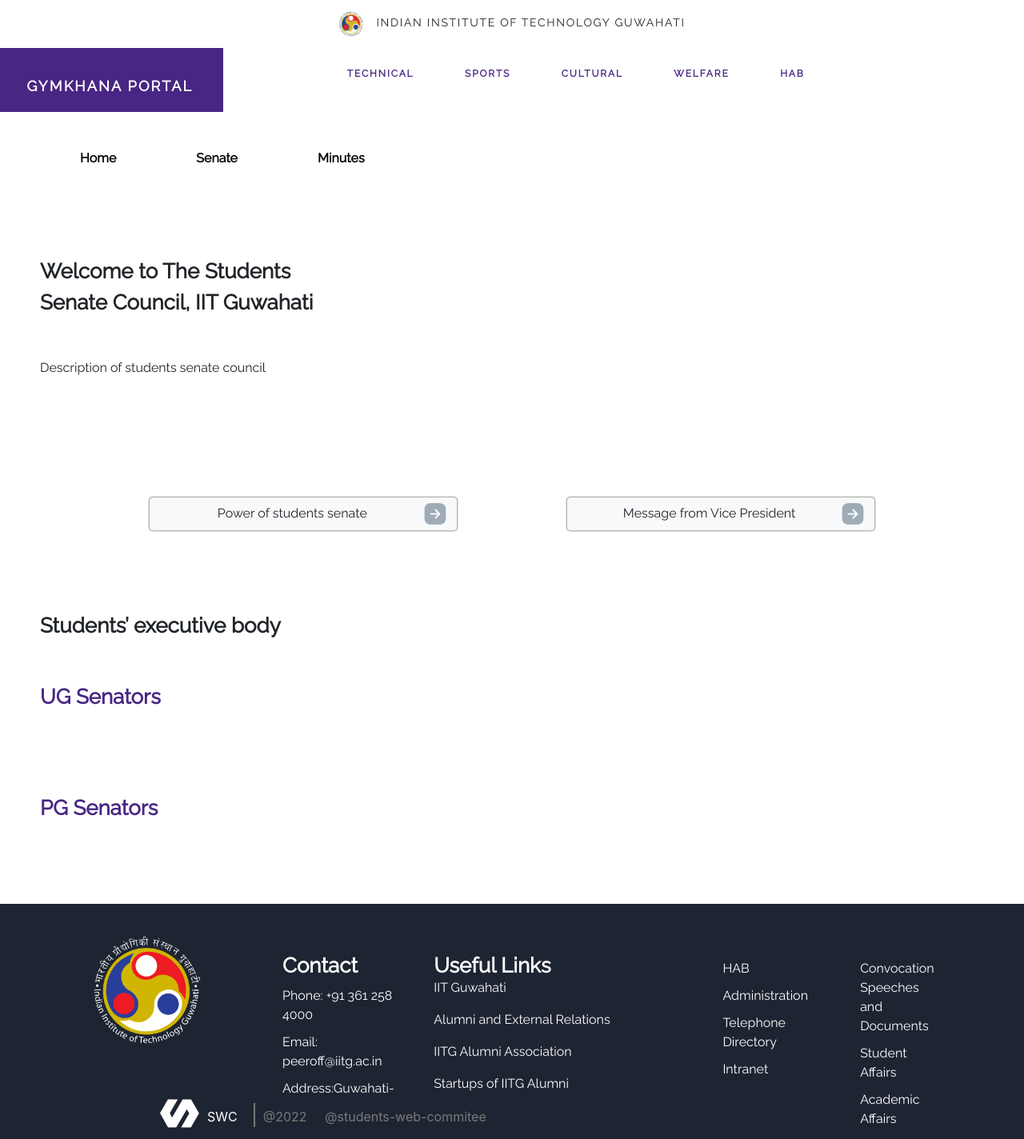
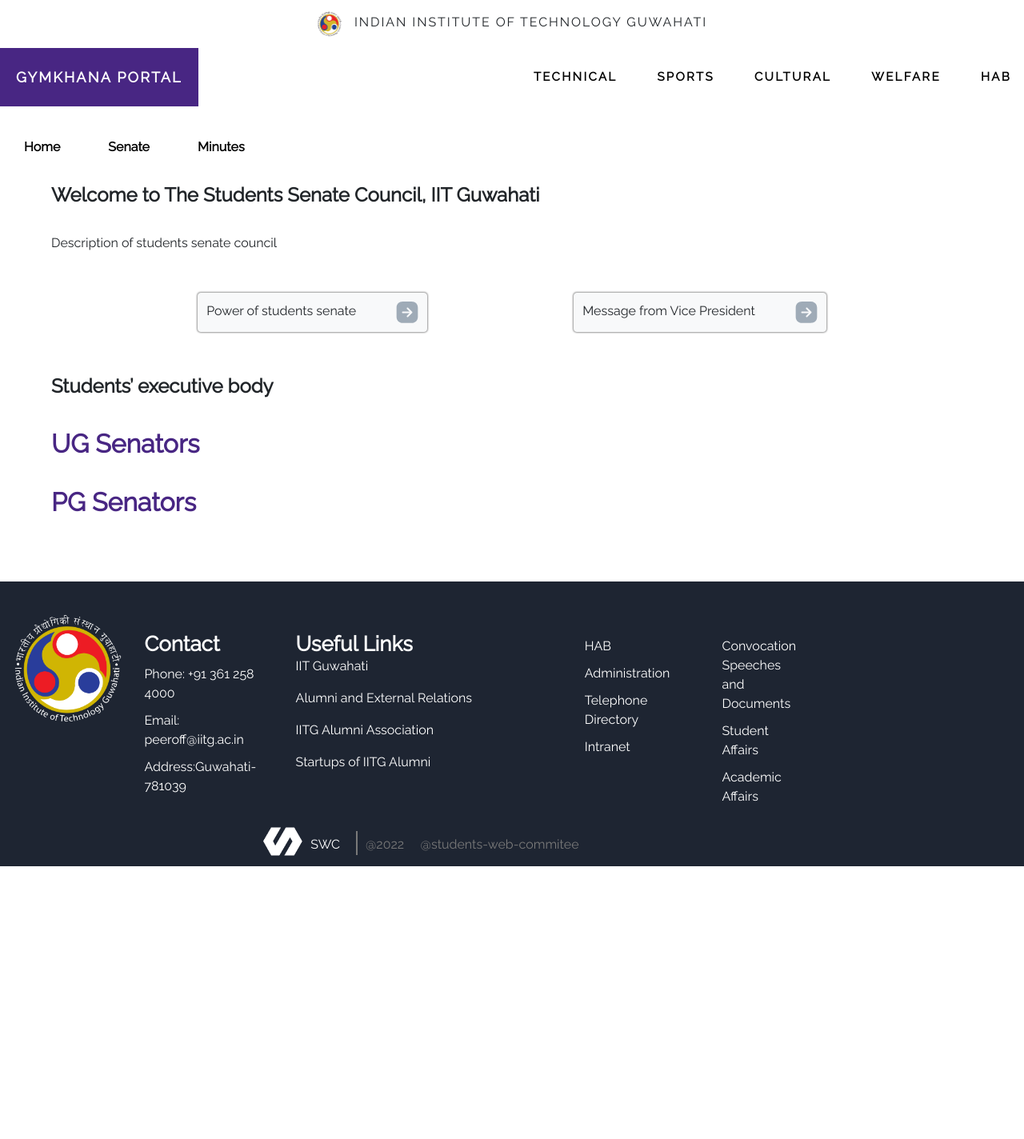
Before and after one commit to swciitg/Gymkhana-Portal-2024, a Django app: page /senate/ in a window 1280 px wide. Shown: the whole page at 80% size. After the commit the page ends 1083 px from the top, so only its background shows below. Run offline with Django 4.2, Linux system fonts and the light colour scheme; data that the repository does not hold is empty.

Commit message:
senate page done

```diff
--- a/gymkhana/static/main/styles/footer.css
+++ b/gymkhana/static/main/styles/footer.css
@@ -5,12 +5,13 @@
     display: flex;
     padding: 1%;
     justify-content: space-around;
-    height: 100%;
+    flex-direction: column;
+    height: auto;
     transform: translateY(50px);
-
 }
 
 .logodiv {
+    margin-right: 2vw;
     margin-top: 2%;
 }
 
@@ -23,7 +24,7 @@
 
 .footer-info {
     display: flex;
-    margin-left: -8%;
+
 }
 
 .footer-contact {
@@ -72,8 +73,11 @@
 .swc {
     background-color: #1E2532;
     display: flex;
+    justify-content: center;
     transform: translateX(200px);
+    margin-top: 2vw;
     width: 50%;
+
 }
 
 .swclogo {
--- a/gymkhana/static/main/styles/header.css
+++ b/gymkhana/static/main/styles/header.css
@@ -1,43 +1,64 @@
-.headtext{font-family: 'Raleway';
+.headtext {
+    font-family: 'Raleway';
     font-style: normal;
     font-weight: 400;
-    font-size: 14px;
+    font-size: 1rem;
     line-height: 16px;
     display: flex;
     align-items: center;
     letter-spacing: 0.12em;
     text-transform: uppercase;
-    padding-left: 15px; margin-top: 10px;
+    padding-left: 15px;
+    margin-top: 10px;
 }
-    .navbar{
+.header{
+    width: 100%;
+}
+.navbar {
     display: flex;
     flex-wrap: nowrap;
+    padding: 0.5rem 1rem 0.5rem 0rem;
+    width: 100%;
+    box-sizing: border-box;
 }
-    .gymkhana-portal{
-        background-color:#482683;padding-left: 3%;padding-right: 3%; transform: translateX(-20px);
+
+.gymkhana-portal {
+    background-color: #482683;
+    padding: 20px;
+
+
+
 }
-    .navbarText{
+/* body{
+    overflow-x: hidden;
+} */
+.navbarText {
     font-family: 'Raleway';
     font-style: normal;
     font-weight: 700;
     font-size: 18px;
     line-height: 33px;
     display: flex;
-                justify-content:flex-start;
+    justify-content: center;
+    align-items: center;
     letter-spacing: 0.1188em;
     text-transform: uppercase;
-                margin-top:15%;
+    text-decoration: none;
+    color: #FFFFFF;
+
+}
+
+.navbarText:hover {
+    text-decoration: none;
+}
+
+.navbar-center {
+    font-family: 'Raleway';
+    font-style: normal;
+    font-weight: 700;
+    font-size: 15px;
 
 
-
-                color: #FFFFFF;
-    }
-   .navbar-center{font-family: 'Raleway';
-    font-style: normal;
-    font-weight: 700;
-    font-size: 12px;
-    line-height: 14px;
-    /* identical to box height */
 
     display: flex;
     align-items: center;
@@ -45,64 +66,84 @@
     text-transform: uppercase;
 
     color: #482683;
-    transform: translateX(-45vw);
+
 
 }
-   .navbarLink{
-    padding-left: 20%;
+
+.navbarLink {
+    padding-left: 50px;
+    box-sizing: border-box;
+    text-decoration: none;
+    color: black;
 }
-   .dropdown{display: none;
+
+.navbarLink:hover {
+    text-decoration: none;
+}
+
+.dropdown {
+    display: none;
 }
 
 
-   @media (max-width: 1000px){
-    .navbar-center{
-        transform: scale(.8)translateX(-45vw);
+@media (max-width: 1000px) {
+    .navbar-center {
+
         margin-top: 15px;
     }
-    .gymkhana-portal{transform:scale(.8)translateX(-60px)translateY(14px) ;}
+
+
 }
-   @media (max-width:700px){
-    html,body{
-        overflow-x: hidden;
+
+@media (max-width:1000px) {
+
+    .navbar{
+        padding: 0.5rem 0rem;
     }
-    .navbar-center{
-        transform: scale(.75)translateX(-30vw);
+
+    .navbar-center {
+
         margin-top: 45px;
     }
-    .gymkhana-portal{transform:scale(.7)translateX(-80px)translateY(22px) ;}
-    .navbarLink{
+
+
+
+    .navbarLink {
         padding-left: 10%;
     }
-    .icon{margin-left: 5vh;}
-    .title{transform: scale(.7);
+
+    .icon {
+        margin-left: 5vh;
     }
-   .navbar-center{display: none;}
-   .dropdown{display: block;
-            margin-top: 20px;
-        /* position:absolute;
-        margin-left: 300px; */
+
+    .title {
+        transform: scale(.7);
+    }
+
+    .navbar-center {
+        display: none;
+    }
+
+    .dropdown {
+        display: block;
+        margin-right: 10px;
+
+
     }
 
 }
-   @media (max-width:590px){
-    .navbarText{
-        font-size: 14px;
 
-    }
-    .gymkhana-portal{
-        margin-left: 10px;
+@media (max-width:590px) {
+    .navbarText {
+        font-size: 20px;
     }
 
 }
-   @media (max-width:540px){
-    .gymkhana-portal{
-        white-space:nowrap;
+
+@media (max-width:300px) {
+    .navbarText {
+
+        font-size: 15px;
+
     }
 }
-@media(max-width:467px){
-    .gymkhana-portal{margin-top: -10px;}
-}
-@media (max-width:285px){
-    .gymkhana-portal{margin-top: -25px;}
-}
--- a/gymkhana/static/main/styles/headlinks.css
+++ b/gymkhana/static/main/styles/headlinks.css
@@ -1,15 +1,33 @@
 
 .links{
-    display:flex ; justify-content: space-evenly;width: 20%; margin-left: 50px;
+    display:flex ; justify-content: space-evenly;
 
 }
 #link1,#link2,#link3{
     text-decoration:none;color: black;
 }
+.links div a{
+    font-family: 'Raleway';
+        font-style: normal;
+        font-weight: 700; font-size: 1rem;
+}
+.links div{
+margin: 30px;
+}
+.headlinks{
+    display: flex;
+    width: 100%;
+
+}
+@media (max-width:500px) {
+.links div a{
+    font-size: 16px;
 
 
-
-    @media (max-width:1000px){
-        .links{transform:translateX(80px)scale(.9);
-
-    }}
+}
+.links div{
+    margin: 10px;
+    margin-top: 20px;
+    margin-bottom: 20px;
+}
+}
--- a/gymkhana/static/main/styles/senate.css
+++ b/gymkhana/static/main/styles/senate.css
@@ -3,13 +3,14 @@
     display: flex;
     justify-content: space-between;
     flex-wrap: wrap;
-    margin-left: 100px;
-    margin-right: 100px;
+    margin-left: 5%;
+    margin-right: 5%;
 }
 
 .card {
-    width: 18rem;
-    margin: 50px;
+    width: 300px;
+    margin: 25px;
+    box-sizing: border-box;
 }
 
 .card-body {
@@ -33,68 +34,73 @@
     font-family: 'Raleway';
     font-style: normal;
     font-weight: 700;
-    margin: 50px;
-    font-size: 26px;
-    width: 28%;
+   font-size: 2rem;
+   width: 100%;
+   padding: 0% 5%;
     color: #482683;
+    margin-bottom: 25px;
 }
 
 .studentext {
     font-family: 'Raleway';
     font-style: normal;
     font-weight: 700;
-    margin: 50px;
-    margin-top: 100px;
-    font-size: 26px;
-    width: 28%;
+    width: 100%;
+    font-size: 1.5rem;
+    padding: 0% 5%;
+    margin-bottom: 30px;
+
 }
 
 .btn {
     -webkit-box-shadow: 0px 0px 2px 1px rgba(153, 153, 153, 1);
     -moz-box-shadow: 0px 0px 2px 1px rgba(153, 153, 153, 1);
     box-shadow: 0px 0px 2px 1px rgba(153, 153, 153, 1);
-    width: 30vw;
+   padding: 10px 10px !important;
 }
 
-.studsenate {
-    display: flex;
-    justify-content: space-between;
-}
 
 .descriptionText {
     font-family: 'Raleway';
     font-style: normal;
     font-weight: 400;
     text-align: left;
-    margin: auto;
+
 }
 
+.studsenate {
+    display: flex;
+    justify-content: space-between;
+    gap: 50px;
+}
 .Msgvp {
     display: flex;
     justify-content: space-between;
+    gap: 50px;
+
 }
 
 .description {
     font-family: 'Raleway';
     font-style: normal;
     font-weight: 500;
-    margin: 50px;
-    position: relative;
-    bottom: 100px;
+    width: 100%;
+    font-size: 1rem;
+    padding: 0% 5%;
+    margin-top: 20px;
 }
 
 .header {
-    margin: 0px 0px 50px 0px;
+    /* margin: 0px 0px 50px 0px; */
     width: 100%;
 }
 
-.headlinks {
-    transform: translateY(-60px);
-    height: 50%;
-}
+
 
 .toplinks {
-    margin: 50px;
+    margin: 50px 0px;
+    width: 100%;
+    padding: 0% 5%;
     display: flex;
     justify-content: space-evenly;
 }
--- a/gymkhana/templates/main/Senate.html
+++ b/gymkhana/templates/main/Senate.html
@@ -19,27 +19,27 @@
     <div class="header">{% include './components/header.html'%}</div>
     <div class="headlinks">{% include './components/headlinks.html'%}</div>
 
-    <p class="studentext" style="position:relative;bottom: 100px;">Welcome to The Students Senate Council, IIT Guwahati
-    </p>
-    <p class="description">Description of students senate council</p>
+    <div class="studentext">Welcome to The Students Senate Council, IIT Guwahati
+    </div>
+    <div class="description">Description of students senate council</div>
     <div class="toplinks">
         <button class="btn btn-light ">
             <div class="studsenate">
-                <p class="descriptionText">Power of students senate </p><img
+                <div class="descriptionText">Power of students senate </div><img
                     src="{% static 'main/images/Arrow - Right Square.svg' %}" class="image" alt="img">
             </div>
         </button>
         <button class="btn btn-light">
             <div class="Msgvp ">
-                <p class="descriptionText">Message from Vice President </p><img
+                <div class="descriptionText">Message from Vice President </div><img
                     src="{% static 'main/images/Arrow - Right Square.svg' %}" class="image" alt="">
             </div>
         </button>
 
     </div>
 
-    <p class="studentext">Students’ executive body</p>
-    <p class="pgtext">UG Senators</p>
+    <div class="studentext">Students’ executive body</div>
+    <div class="pgtext">UG Senators</div>
     <div class="carddeck">
         {% for data in res2 %}
         <div class="card">
--- a/gymkhana/templates/main/components/footer.html
+++ b/gymkhana/templates/main/components/footer.html
@@ -11,6 +11,7 @@
 
 <body>
     <div class="footer">
+        <div style="display: flex;">
         <div class="logodiv">
             <img src="{% static 'main/images/IITG_White.png' %}" alt="/" class="logoimg">
 
@@ -64,6 +65,10 @@
             <div class="vertical-line"></div>
             <div class="swc-text2">@2022 &nbsp &nbsp @students-web-commitee</div>
         </div>
+        </div>
+
+
+
 
 
 </body>
--- a/gymkhana/templates/main/components/header.html
+++ b/gymkhana/templates/main/components/header.html
@@ -8,7 +8,7 @@
     <script src="https://cdn.jsdelivr.net/npm/bootstrap@4.6.2/dist/js/bootstrap.bundle.min.js"></script>
     <link rel="stylesheet" href="{% static 'main/styles/header.css' %}">
 </head>
-<div class="header" id="header" style="width:100% ;margin:10px 0px 0px 0px; height: 135.5px;">
+<div class="header" id="header" style="width:100% ;margin:10px 0px 0px 0px; ">
     <div class="title" style="display: flex;justify-content:center;">
         <img class="icon" src="{% static 'main/images/1200px-IIT_Guwahati_Logo 1.png' %}" alt="/"
             style="width:32px;height:32px;margin-top:4px;">
@@ -18,19 +18,19 @@
     </div>
     <div class="navbar">
         <div class="gymkhana-portal">
-            <p class="navbarText">GYMKHANA PORTAL</p>
+            <a class="navbarText" href="{% url 'home-page' %} ">GYMKHANA PORTAL</a>
         </div>
         <div class="navbar-center">
-            <p class="navbarLink" >TECHNICAL</p>
-            <p class="navbarLink">SPORTS</p>
-            <p class="navbarLink">CULTURAL</p>
-            <p class="navbarLink">WELFARE</p>
-            <p class="navbarLink">HAB</p>
+            <a class="navbarLink" href="#">TECHNICAL</a>
+            <a class="navbarLink" href="#">SPORTS</a>
+            <a class="navbarLink" href="#">CULTURAL</a>
+            <a class="navbarLink" href="#">WELFARE</a>
+            <a class="navbarLink" href="#">HAB</a>
 
 
         </div>
 
-        <div class="dropdown  dropleft">
+        <div class="dropdown dropleft">
             <button type="button"  data-toggle="dropdown" style="border: 0; padding: 0;background-color: white;">
                 <img src="{% static 'main/images/bars.svg' %}" alt="" style="width:20px ;height:20px;">
             </button>
--- a/gymkhana/templates/main/components/headlinks.html
+++ b/gymkhana/templates/main/components/headlinks.html
@@ -5,15 +5,9 @@
     </script>
 <link rel="stylesheet" href="{% static 'main/styles/headlinks.css' %}">
 <div class="links" >
-    <p style="font-family: 'Raleway';
-    font-style: normal;
-    font-weight: 700;margin:50px ; font-size: 16px; width: 28%;"><a id="link1"  href="{% url 'home-page' %} " >Home</a></p>
-    <p style="font-family: 'Raleway';
-    font-style: normal;
-    font-weight: 700;margin:50px ; font-size: 16px; width: 28%;"><a id="link2"href="{% url 'senate-page' %}">Senate</a></p>
-    <p style="font-family: 'Raleway';
-        font-style: normal;
-        font-weight: 700;margin:50px ; font-size: 16px; width: 28%;"><a id="link3"href="{% url 'minutes-page' %}">Minutes</a> </p>
+    <div><a id="link1"  href="{% url 'home-page' %} " >Home</a></div>
+    <div><a id="link2"href="{% url 'senate-page' %}">Senate</a></div>
+    <div><a id="link3"href="{% url 'minutes-page' %}">Minutes</a> </div>
 </div>
 
 <script>
--- a/gymkhana/views.py
+++ b/gymkhana/views.py
@@ -23,7 +23,7 @@ def home(request):
 def Senate(request):
     res2=requests.get('http://127.0.0.1:8001/ugsenator/?format=json').json()
     response3=requests.get('http://127.0.0.1:8001/pgsenator/?format=json').json()
-    return render(request,'main/Senate.html',{'res2':res2,'response3':response3})
+    return render(request,'main/senate.html',{'res2':res2,'response3':response3})
 
 
 def minutes(request):
```
Also changed, not shown: other parts of gymkhana/static/main/styles/senate.css (+42 -21 lines). Lines whose indentation alone changed are shown as unchanged.
